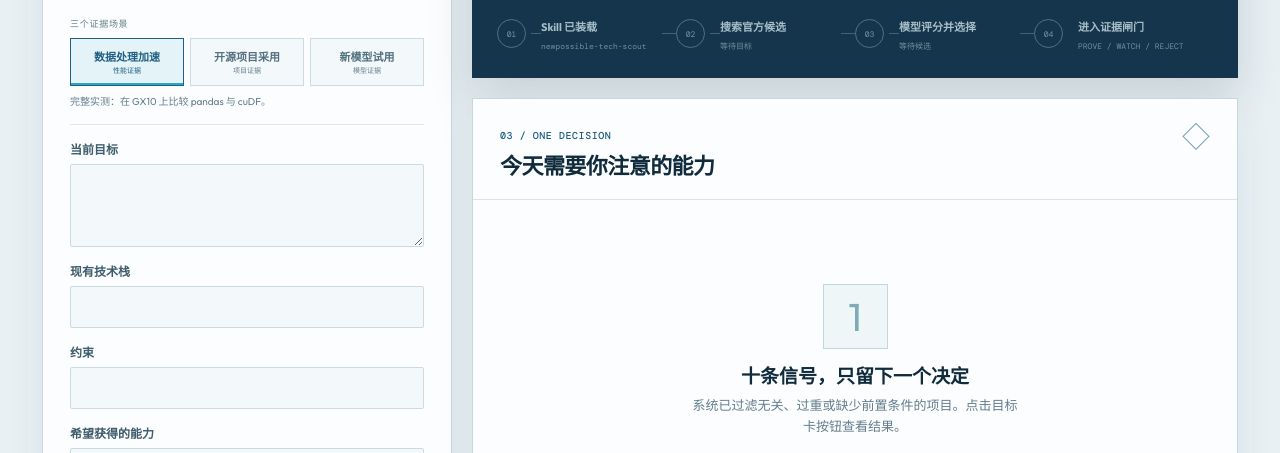
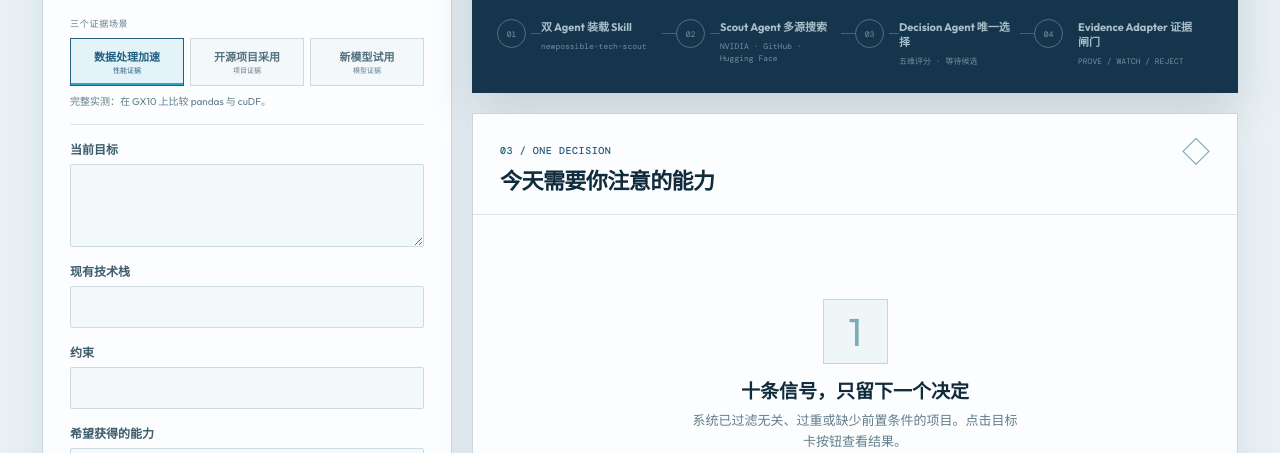
Before and after one commit to helloxjade/newpossible-agent-skill, a website: page public/index.html in a window 1280 px wide. Shown: the part 647-1100 px from the top of the page. Drawn offline with nearby package versions, Linux system fonts and the light colour scheme; no server answers.

Commit message:
fix: label dual-agent roles in initial trace

```diff
--- a/public/index.html
+++ b/public/index.html
@@ -74,10 +74,10 @@
           <section id="trace-panel" class="panel trace-panel" aria-labelledby="trace-title">
             <div class="panel-header"><div><span class="section-index">02 / AGENT RUN TRACE</span><h2 id="trace-title">Agent 决策飞行记录器</h2></div><span id="trace-state" class="runner-badge">READY</span></div>
             <div id="agent-trace" class="agent-trace" aria-live="polite">
-              <div class="trace-step ready"><span class="trace-dot">01</span><div><b>Skill 已装载</b><small>newpossible-tech-scout</small></div></div>
-              <div class="trace-step"><span class="trace-dot">02</span><div><b>搜索官方候选</b><small>等待目标</small></div></div>
-              <div class="trace-step"><span class="trace-dot">03</span><div><b>模型评分并选择</b><small>等待候选</small></div></div>
-              <div class="trace-step"><span class="trace-dot">04</span><div><b>进入证据闸门</b><small>PROVE / WATCH / REJECT</small></div></div>
+              <div class="trace-step ready"><span class="trace-dot">01</span><div><b>双 Agent 装载 Skill</b><small>newpossible-tech-scout</small></div></div>
+              <div class="trace-step"><span class="trace-dot">02</span><div><b>Scout Agent 多源搜索</b><small>NVIDIA · GitHub · Hugging Face</small></div></div>
+              <div class="trace-step"><span class="trace-dot">03</span><div><b>Decision Agent 唯一选择</b><small>五维评分 · 等待候选</small></div></div>
+              <div class="trace-step"><span class="trace-dot">04</span><div><b>Evidence Adapter 证据闸门</b><small>PROVE / WATCH / REJECT</small></div></div>
             </div>
           </section>
 
```
